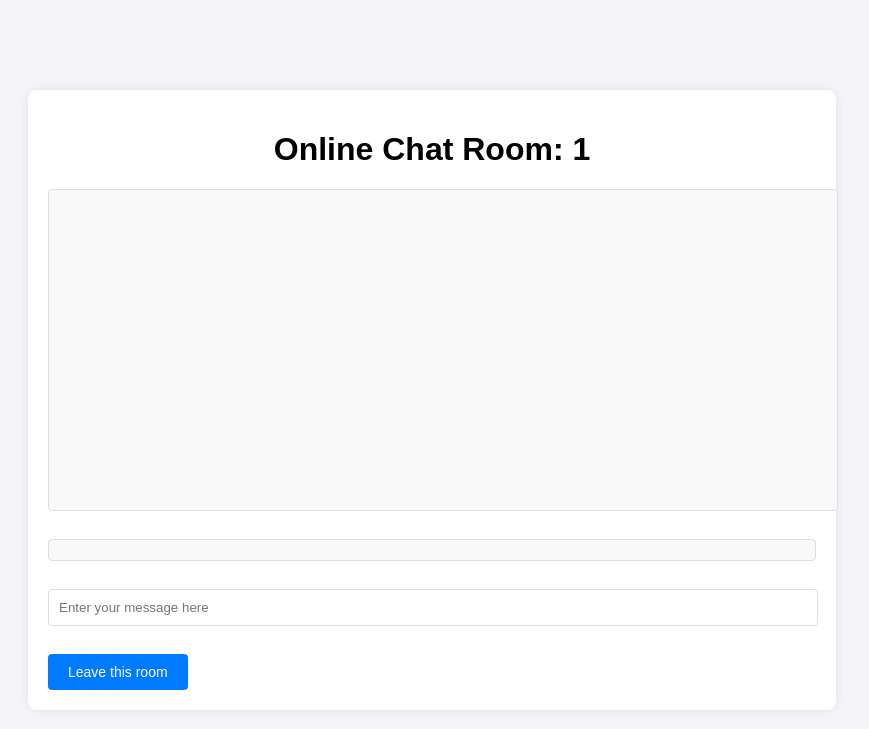
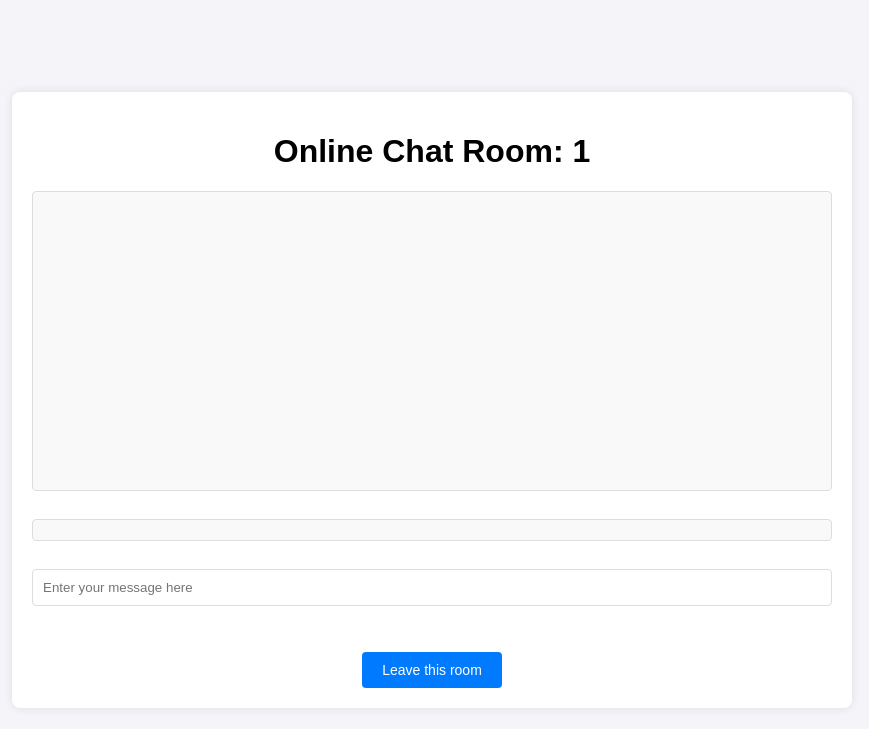
Before and after one commit to NoxNovus/Detoxify, a Flask app: page /chat in a window 1280 px wide. Shown: the top 729 px of the page, without its empty margins (208-1077 px from the left). Run offline with Flask 3, Linux system fonts and the light colour scheme; the visitor is signed in with stand-in values (Sample User, id 1); some libraries are stand-ins or nearby versions.

Commit message:
I am the frontend person

```diff
--- a/app/main/events.py
+++ b/app/main/events.py
@@ -3,12 +3,17 @@
 from app.moderator.simple_filter import censor_target_words, DEFAULT_SWEAR_WORDS
 from .. import socketio
 
+MAX_USERNAME_LENGTH = 32
 users = {}  # Dictionary to track users in rooms
 
 @socketio.on('joined', namespace='/chat')
 def joined(message):
     room = session.get('room')
     user = session.get('name')
+
+    if len(user) > MAX_USERNAME_LENGTH:
+        emit('username_invalid', {'msg': f'Username cannot be longer than {MAX_USERNAME_LENGTH} characters.'})
+        return
 
     if room not in users:
         users[room] = []
--- a/app/templates/chat.html
+++ b/app/templates/chat.html
@@ -16,13 +16,16 @@
             height: 100vh;
         }
         .chat-container {
-            width: 60%;
+            width: 80%; /* Adjust the width as needed */
             max-width: 800px;
             margin: 20px;
             padding: 20px;
             background-color: #ffffff;
             box-shadow: 0 0 10px rgba(0, 0, 0, 0.1);
             border-radius: 8px;
+            display: flex;
+            flex-direction: column;
+            align-items: center;
         }
         h1 {
             text-align: center;
@@ -37,13 +40,16 @@
             background-color: #f9f9f9;
             margin-bottom: 10px;
             font-family: 'Courier New', Courier, monospace;
+            box-sizing: border-box; /* Ensure padding is included in width calculation */
         }
         #text {
-            width: calc(100% - 20px);
+            width: 100%;
+            max-width: 100%;
             padding: 10px;
             border: 1px solid #ddd;
             border-radius: 4px;
             margin-bottom: 10px;
+            box-sizing: border-box;
         }
         .btn {
             display: inline-block;
@@ -60,12 +66,15 @@
             background-color: #0056b3;
         }
         #users {
+            width: 100%;
+            max-width: 100%;
             padding: 10px;
             border: 1px solid #ddd;
             border-radius: 4px;
             background-color: #f9f9f9;
             margin-bottom: 10px;
             font-family: Arial, sans-serif;
+            box-sizing: border-box;
         }
     </style>
     <script type="text/javascript">
@@ -107,6 +116,10 @@
                 alert(data.msg);
                 window.location.href = "{{ url_for('main.index') }}";
             });
+            socket.on('username_invalid', function(data) {
+                alert(data.msg);
+                window.location.href = "{{ url_for('main.index') }}";
+            });
             $('#text').keypress(function(e) {
                 var code = e.keyCode || e.which;
                 if (code == 13) {
```
